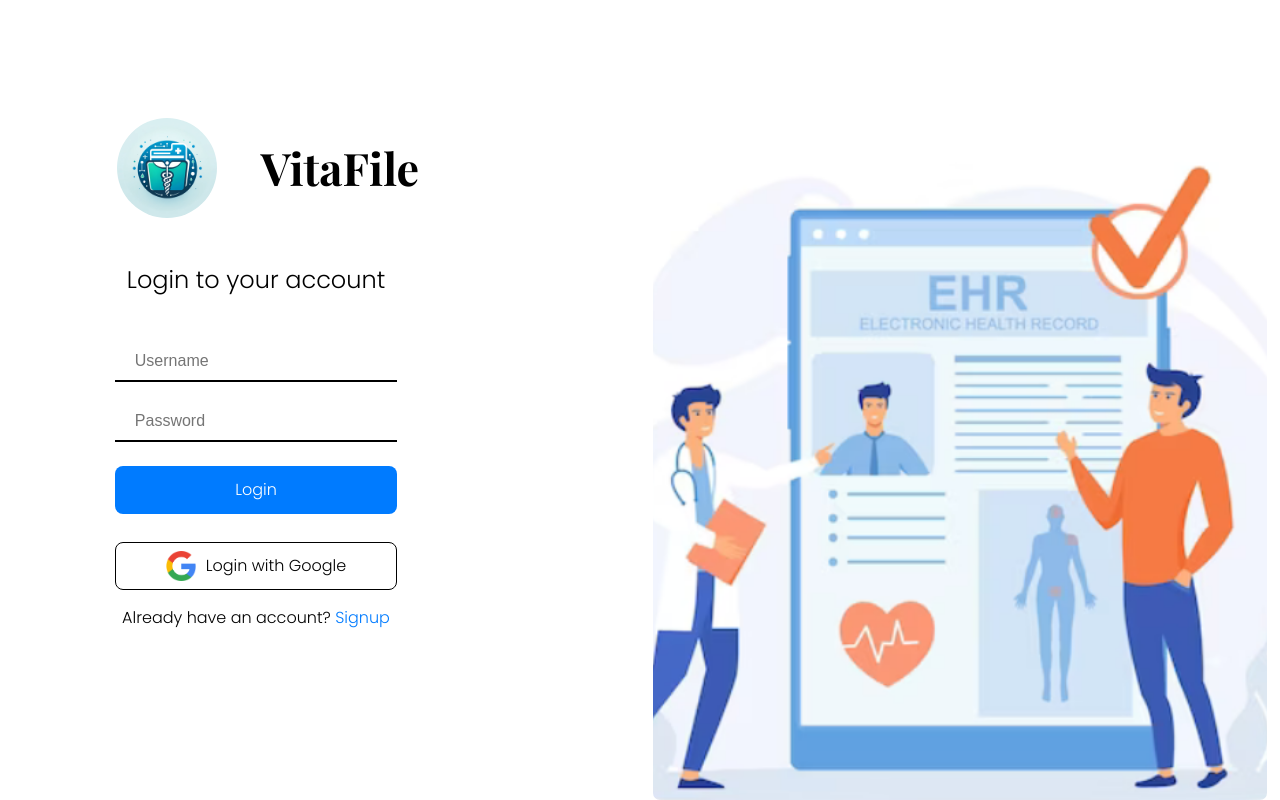
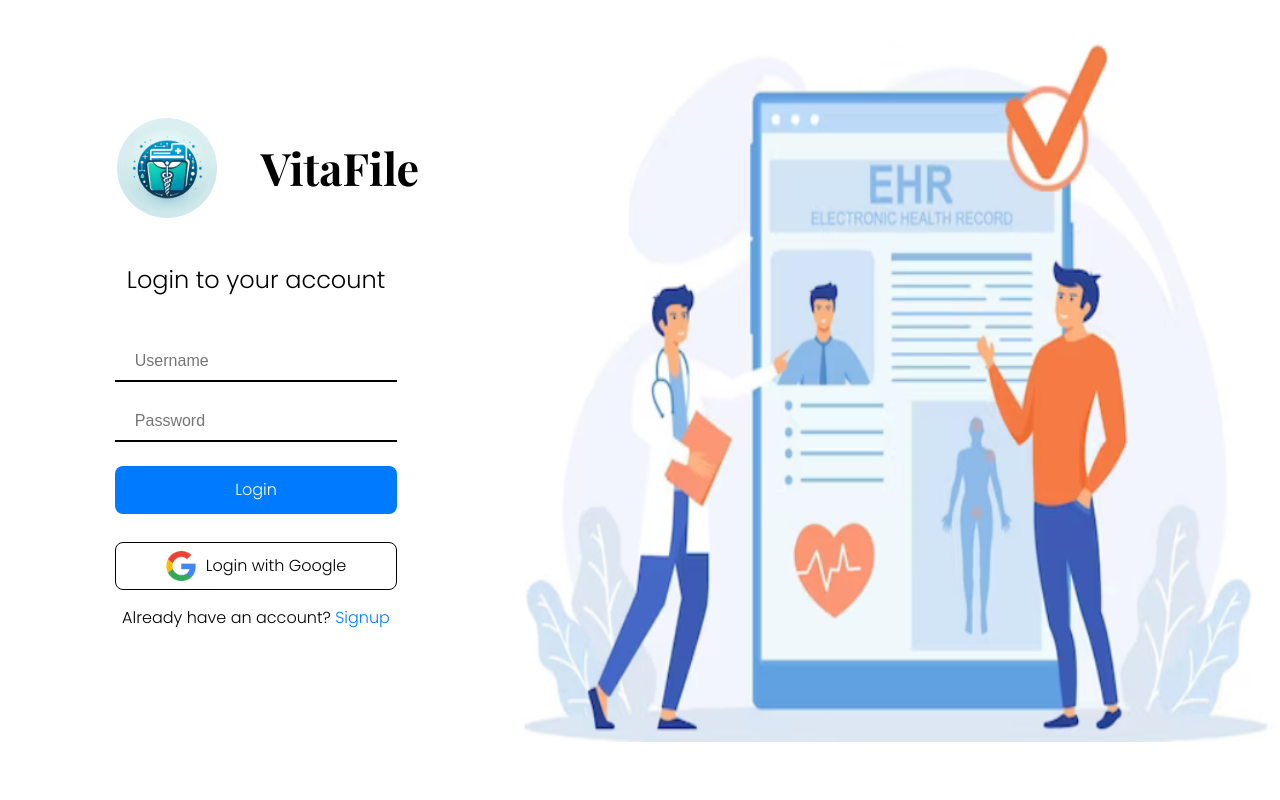
Before and after one commit to Team-Cornflakes/VitaFile, a React (Vite) app in the folder frontend/: page / in a window 1280 px wide. Built offline with nearby package versions, Linux system fonts and the light colour scheme.

Commit message:
login page working succesfully

```diff
--- a/frontend/components/Login.css
+++ b/frontend/components/Login.css
@@ -1,6 +1,6 @@
 @import url('https://fonts.googleapis.com/css2?family=Playfair+Display:wght@400;600;700&family=Poppins:wght@200;300&display=swap');
 
-.login-container90 {
+.login-container999 {
     position: fixed;
     top: 0;
     right: 0;
@@ -174,3 +174,32 @@ h1 {
 }
 
 /* ... other styles ... */
+
+.maincontainer999{
+    position: absolute;
+    width: 100%;
+    height: 100%;
+    overflow: hidden;
+    box-sizing: border-box;
+    display: flex;
+
+}
+
+
+.leftcontainer999{
+    height: 100%;
+    width: 40%;
+}
+
+.rightcontainer999{
+    height: 100%;
+    width: 60%;
+}
+
+.logo245{
+    margin-top:5% ;
+    height: 88%;
+    width: 100%;
+    margin-bottom: 20%;
+
+}
--- a/frontend/components/Login.jsx
+++ b/frontend/components/Login.jsx
@@ -63,9 +63,16 @@ const Login = () => {
       navigate('/signup'); // Navigate to the signup page
   };
 
+
+
+
+
+
+
+
   return (
-      <div>
-          <div className="left-container90">
+      <div className="maincontainer999">
+          <div className="leftcontainer999">
               <div className="login-container">
                   <div className="login-card">
                       <div className="logo-container">
@@ -98,11 +105,9 @@ const Login = () => {
                   </div>
               </div>
           </div>
-          <div className="right-container">
-              <div className="image-container" style={{ backgroundImage: `url(${logo2})` }}>
-                  {/* Image container content */}
-              </div>
-          </div>
+          <div className="rightcontainer999">
+                <img src={logo2} className="logo245" alt="Logo2" />
+            </div>
       </div>
   );
 };
```
Also changed, not shown: 1 other file (tests, documents, lock files or other folders).
